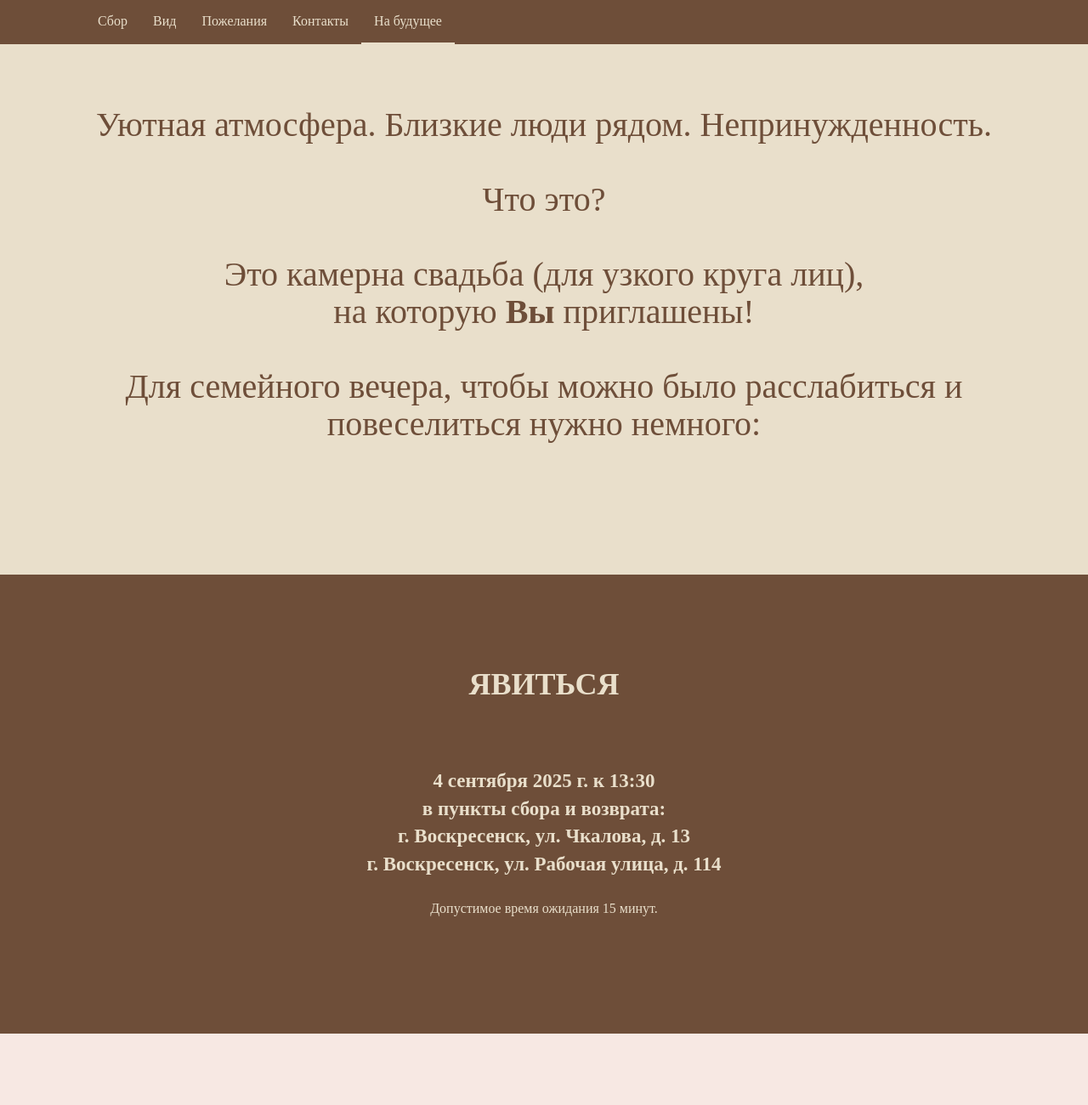
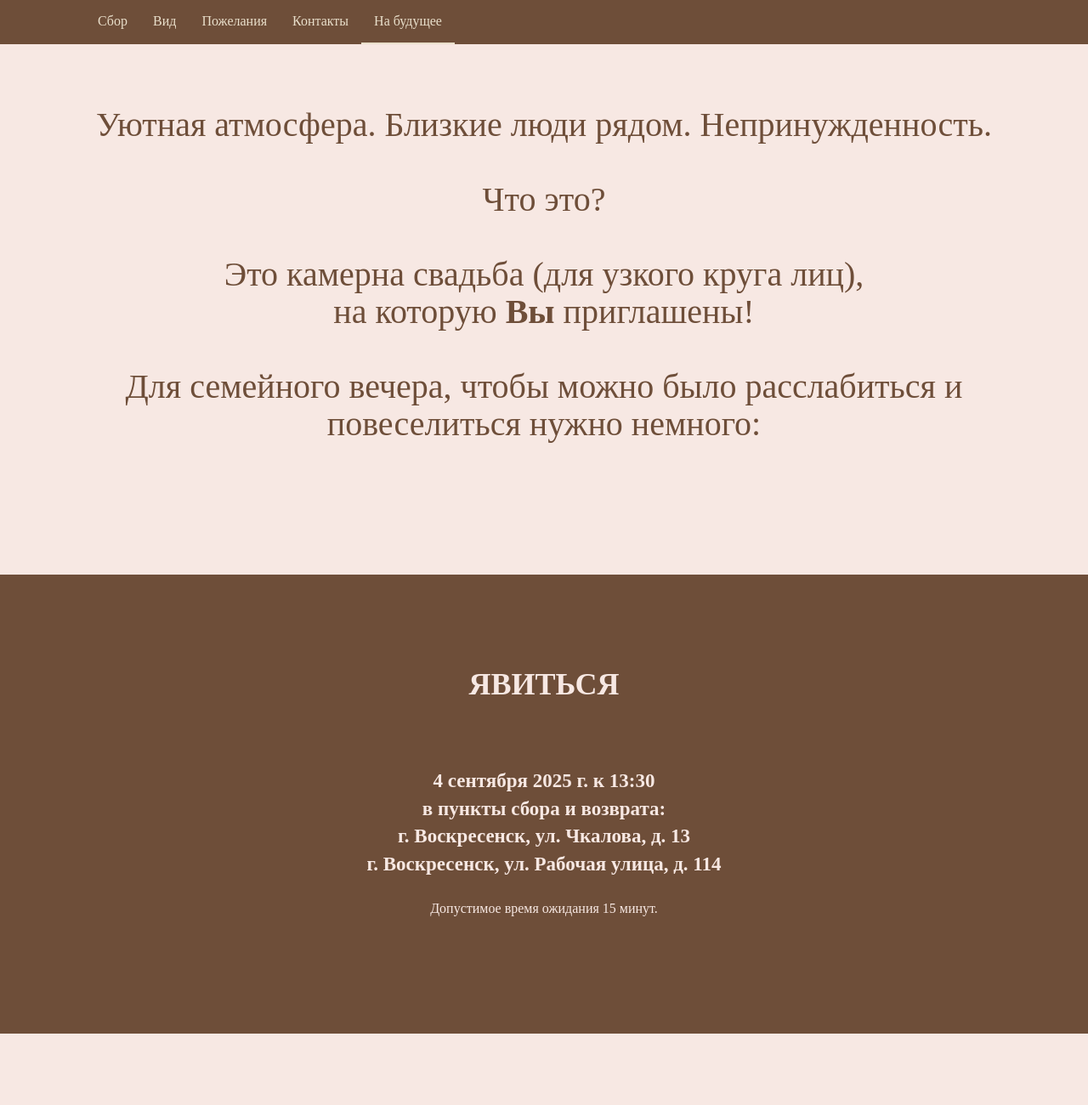
Before and after one commit to AbakumtsevRoman/project4.io, a plain HTML site: page index.html in a window 1280 px wide. Shown: the top 1300 px of the page at 85% size. Drawn offline with Linux system fonts and the light colour scheme; no server answers.

Commit message:
Update style.css

```diff
--- a/style.css
+++ b/style.css
@@ -106,7 +106,7 @@ body {
 }
 
 #intro {
-  background-color: #e9dfcb;
+  background-color: #f7e8e3;
   color: #6E4E39;
   -webkit-background-size: 100%;
   -moz-background-size: 100%;
@@ -175,7 +175,7 @@ body {
 
 #lr1 {
   background-color: #6E4E39;
-  color: #e9dfcb;
+  color: #f7e8e3;
   padding-top: 90px;
 }
 .title-row {
@@ -198,7 +198,7 @@ body {
 #lr2 {
   background-color: #f7e8e3;
   color: #6E4E39;
-  padding-top: 90px;
+  padding-top: 70px;
 }
 .title-row {
   font-size: 40px;
```
